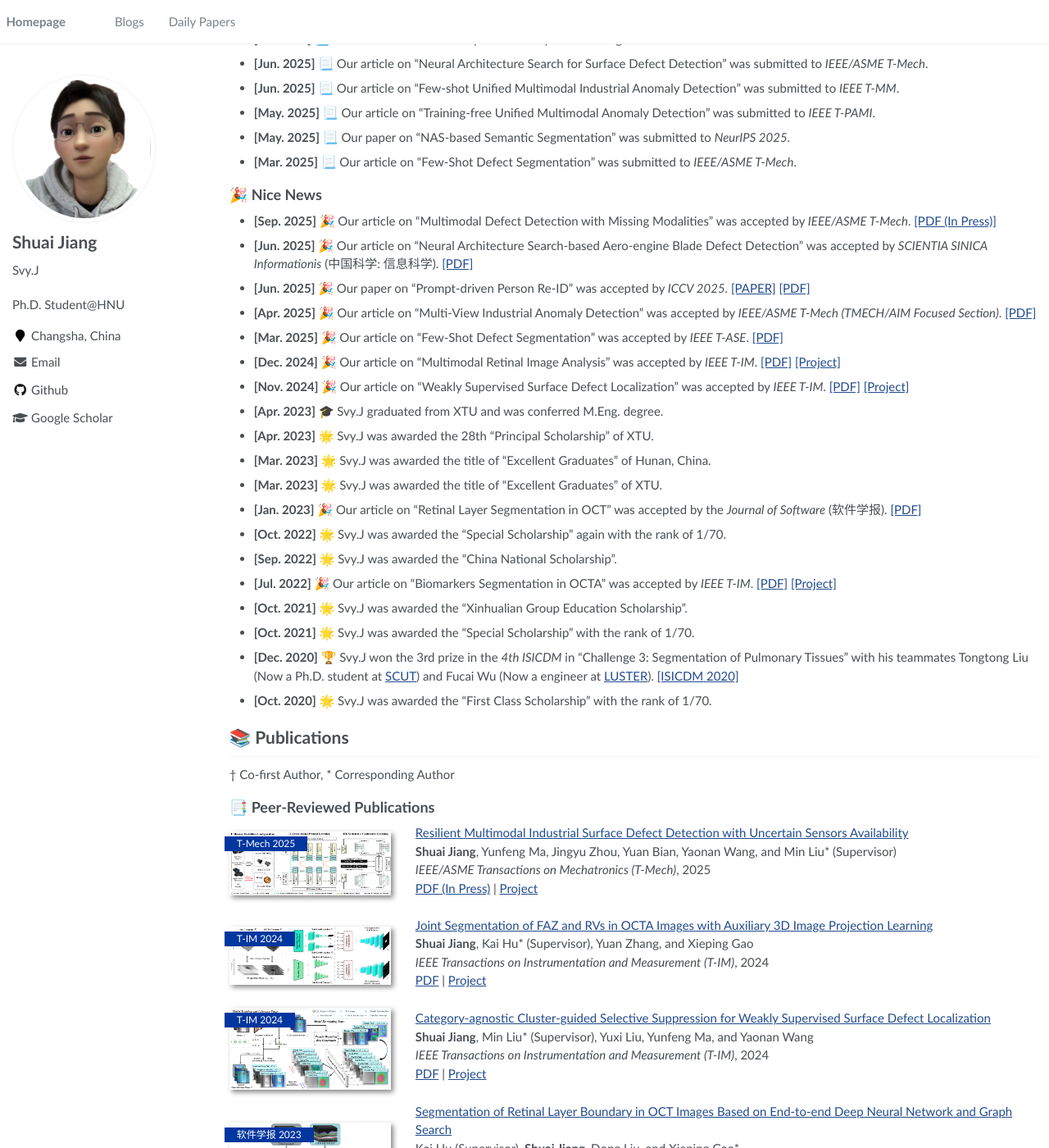
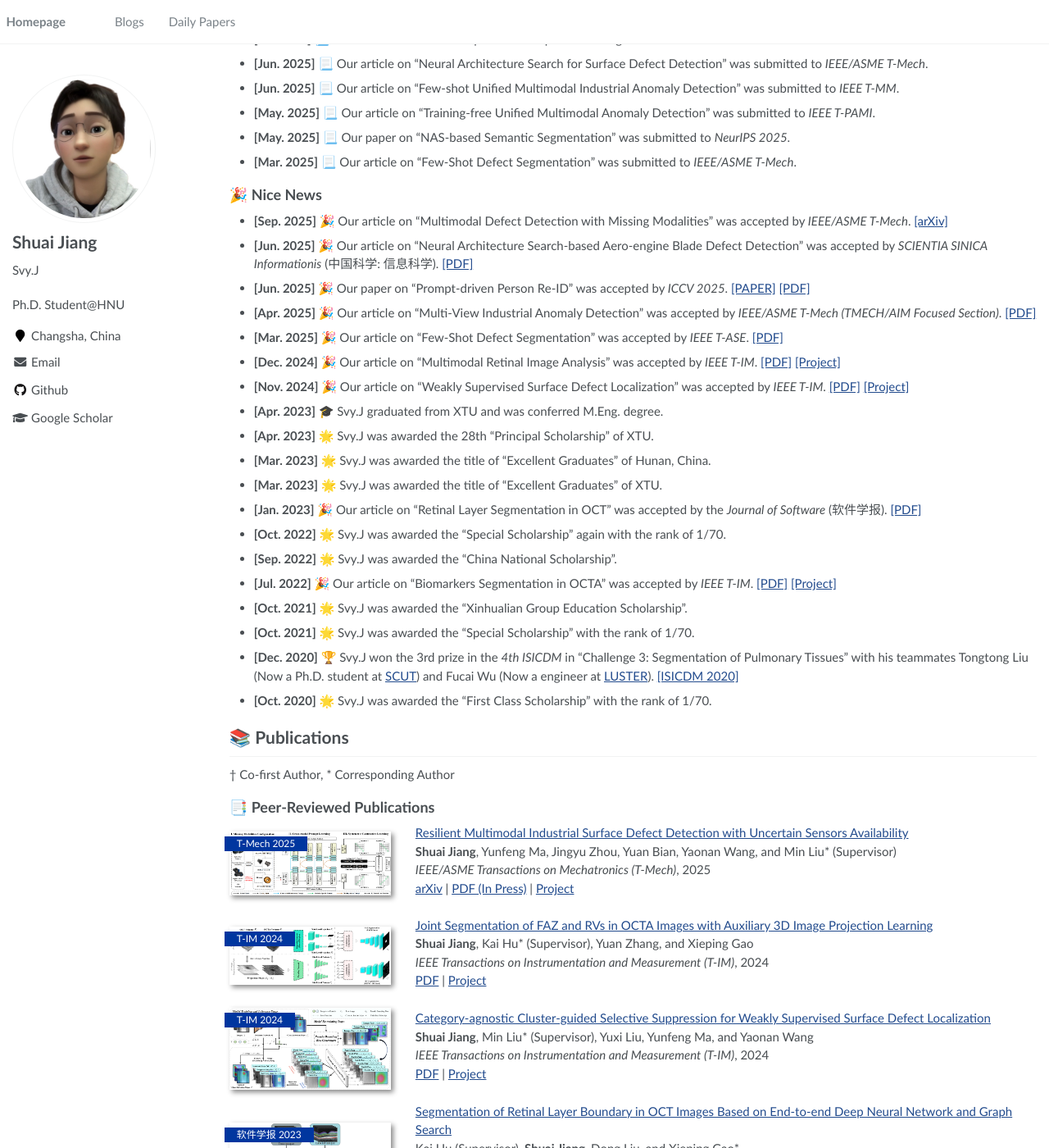
Before and after one commit to SvyJ/svyj.github.io, a Jekyll site: the page built from _pages/index.md, in a window 1280 px wide and 1400 px high, scrolled down 499 px. Shown: the whole window at 82% size. Built offline with Jekyll 4.4.1, drawn with Linux system fonts in a browser that asks for light colours.

Commit message:
Update index.md

```diff
--- a/_pages/index.md
+++ b/_pages/index.md
@@ -45,7 +45,7 @@
 
 ## 🎉 Nice News
 
-- **[Sep. 2025]** 🎉 Our article on "Multimodal Defect Detection with Missing Modalities" was accepted by _IEEE/ASME T-Mech_. [[PDF (In Press)]](https://ieeexplore.ieee.org/)
+- **[Sep. 2025]** 🎉 Our article on "Multimodal Defect Detection with Missing Modalities" was accepted by _IEEE/ASME T-Mech_. [[arXiv]]((https://arxiv.org/abs/2509.02962))
 
 - **[Jun. 2025]** 🎉 Our article on "Neural Architecture Search-based Aero-engine Blade Defect Detection" was accepted by _SCIENTIA SINICA Informationis_ (中国科学: 信息科学). [[PDF]](https://www.sciengine.com/SSI/doi/10.1360/SSI-2025-0145)
 
@@ -93,7 +93,7 @@
 [Resilient Multimodal Industrial Surface Defect Detection with Uncertain Sensors Availability](https://svyj.github.io/MISDD-MM/)<br>
 **Shuai Jiang**, Yunfeng Ma, Jingyu Zhou, Yuan Bian, Yaonan Wang, and Min Liu* (Supervisor)<br>
 _IEEE/ASME Transactions on Mechatronics (T-Mech)_, 2025<br>
-[PDF (In Press)](https://ieeexplore.ieee.org) | [Project](https://svyj.github.io/MISDD-MM/)
+[arXiv](https://arxiv.org/abs/2509.02962) | [PDF (In Press)](https://ieeexplore.ieee.org) | [Project](https://svyj.github.io/MISDD-MM/)
 </div>
 </div>
 
```
